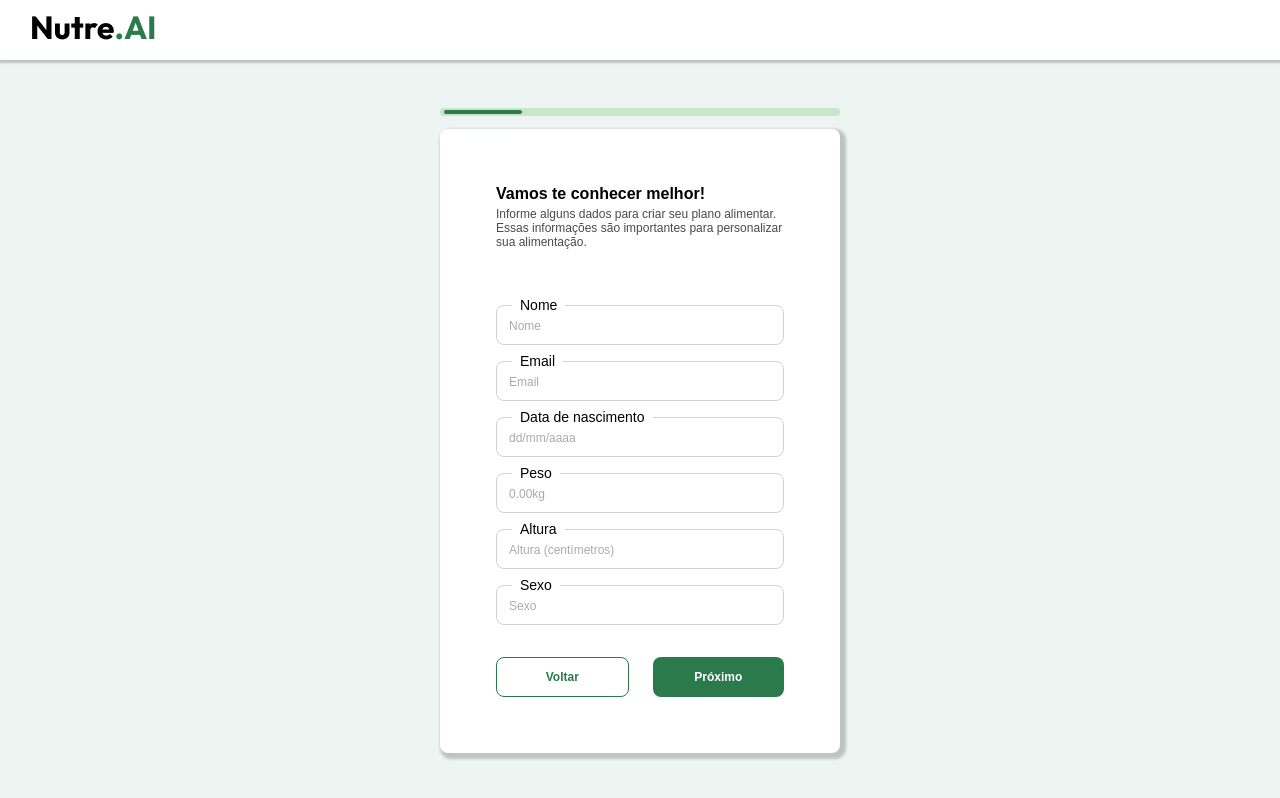
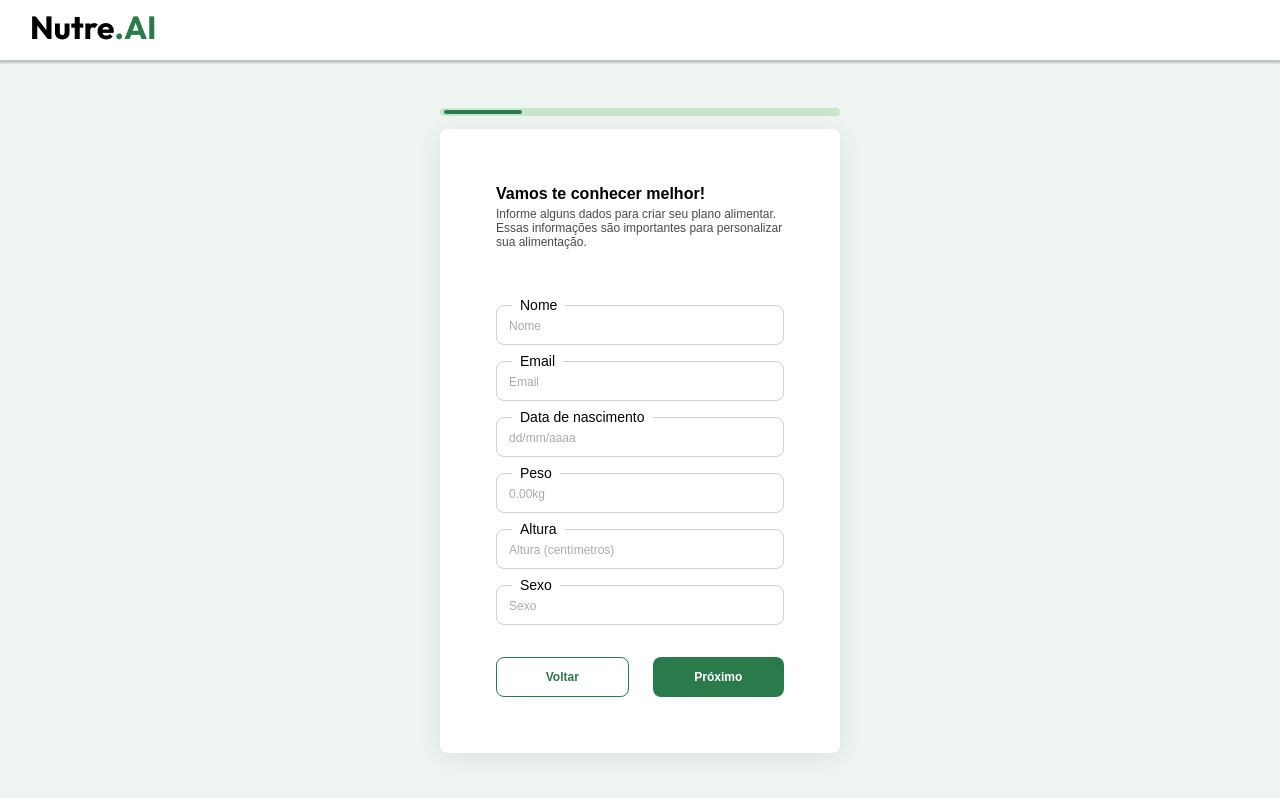
Before and after one commit to John-Cavalcanti/Diet_App, a React (Vite) app in the folder system/frontend/nutreai/: page /weekly-diet-form in a window 1280 px wide. Built offline with nearby package versions, Linux system fonts and the light colour scheme.

Commit message:
fix: ajustando form-card para ter o card padrao do site

```diff
--- a/system/frontend/nutreai/src/pages/form/components/form-card.tsx
+++ b/system/frontend/nutreai/src/pages/form/components/form-card.tsx
@@ -4,6 +4,7 @@ import { PrimaryButton } from "../../../componens/primary-button"
 import { SecondaryButton } from "../../../componens/secondary-button"
 import { ProgressBar } from "../../../componens/progress-bar"
 import { useFormSteps } from "../../../contexts/form-steps-context"
+import { Card } from "../../../componens/card"
 
 interface FormCardProps {
     children: ReactNode
@@ -18,9 +19,10 @@ export function FormCard({ title, description, percentageOfFomsCompletion, child
     const isLastStep = percentageOfFomsCompletion == 100 ? true : false
 
     return (
-        <div>
+        <Container>
             <ProgressBar percentage={percentageOfFomsCompletion} />
-            <Container>
+            <Card>
+                <CardContainer>
                     <Title>{title}</Title>
                     <Description>{description}</Description>
                     {children}
@@ -34,12 +36,20 @@ export function FormCard({ title, description, percentageOfFomsCompletion, child
                         }
 
                     </ButtonsContainer>
+                </CardContainer>
+            </Card>
         </Container>
-        </div>
     )
 }
 
 const Container = styled.div`
+    display: flex;
+    flex-direction: column;
+
+    align-items: center;
+`
+
+const CardContainer = styled.div`
     width: 25rem;
     height: fit-content;
     min-height: 30rem;
@@ -49,11 +59,6 @@ const Container = styled.div`
 
     margin: auto;
     padding: 3.5rem;
-
-    background: white;
-
-    border-radius: 8px;
-    box-shadow: 3px 3px 3px 3px rgba(0, 0, 0, 0.2);
 `
 const Title = styled.h2`
     font-size: 1rem;
```
Lines whose indentation alone changed are shown as unchanged.
